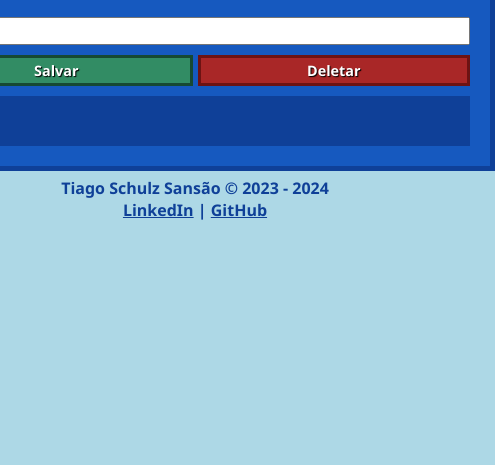
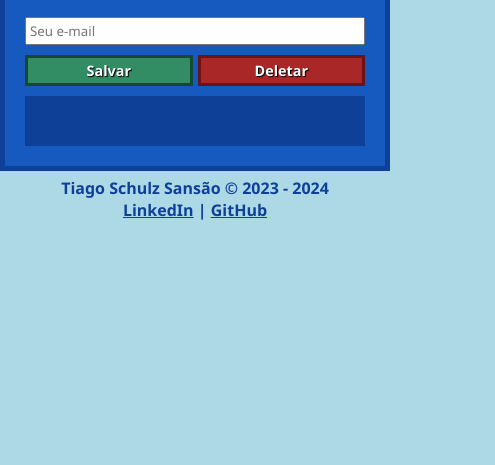
Before and after one commit to TiagoSansao/ufsc-update-notifier, a website: page email-register-api/public/index.html in a window 390 px wide. Shown: the part 379-844 px from the top of the page, 495 px wide, since content can reach past the window. Drawn offline with Linux system fonts and the light colour scheme.

Commit message:
feat(front-end): improve front responsivity

```diff
--- a/email-register-api/public/index.html
+++ b/email-register-api/public/index.html
@@ -26,8 +26,10 @@
       padding: 20px;
       background-color: #1659bf;
       border: 5px solid #0f4098;
-      min-width: 600px;
       position: relative;
+      min-width: 320px;
+      max-width: 600px;
+      width: 100%;
     }
 
     header {
@@ -95,6 +97,7 @@
       left: 50%;
       transform: translateX(-50%);
       font-weight: bold;
+      width: 100%;
     }
 
     footer#credits > a {
```
